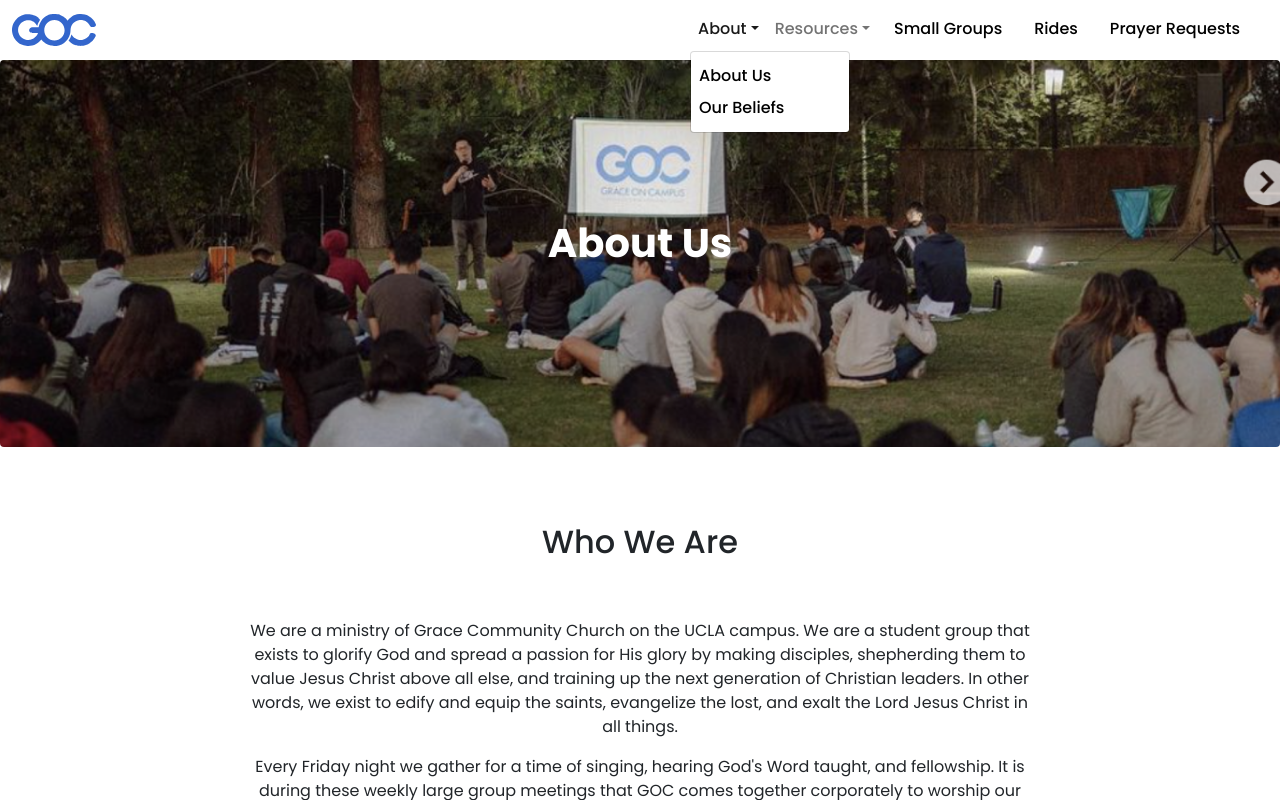
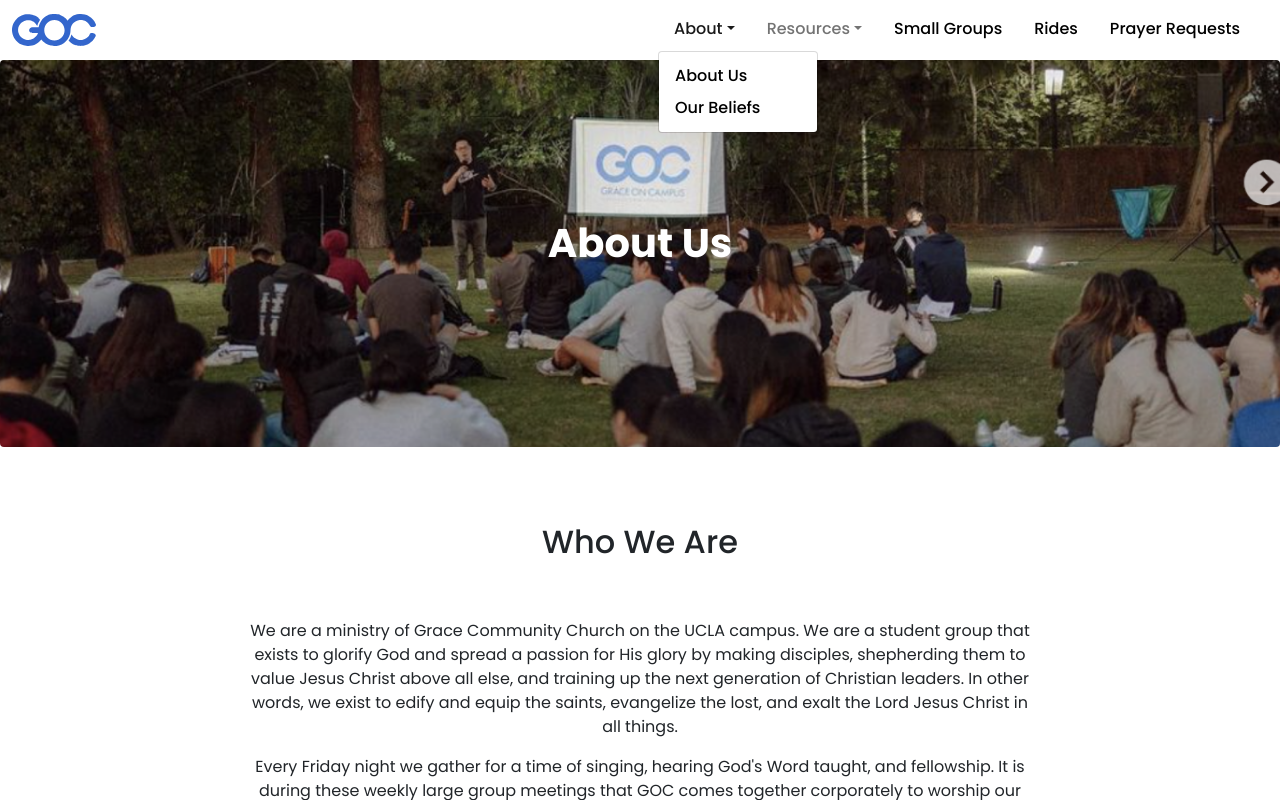
Before and after one commit to graceoncampus/goc-web-v3, a React (Create React App) app: page /about in a window 1280 px wide. Both pictures are taken after a click on the button "About". Shown: the top 800 px of the page. Built offline with nearby package versions, Linux system fonts and the light colour scheme; no server answers; what aws-amplify would draw is missing.

Commit message:
style: space out about/resources more

```diff
--- a/src/Components/User/Header/Header.tsx
+++ b/src/Components/User/Header/Header.tsx
@@ -65,15 +65,18 @@ export const Header = (headerProps: HeaderProps) => {
           <Navbar.Collapse className={"justify-content-end"}>
             <Nav activeKey={headerProps.activeKey}>
               <Nav.Item>
-                <NavDropdown className={"header-navbar-link"} title={"About"}>
+                <NavDropdown
+                  className={"px-2 header-navbar-link"}
+                  title={"About"}
+                >
                   <NavDropdown.Item
-                    className={"px-2 header-navbar-link"}
+                    className={"header-navbar-link"}
                     href={"/about"}
                   >
                     About Us
                   </NavDropdown.Item>
                   <NavDropdown.Item
-                    className={"px-2 header-navbar-link"}
+                    className={"header-navbar-link"}
                     href={"/ourbeliefs"}
                   >
                     Our Beliefs
@@ -81,9 +84,12 @@ export const Header = (headerProps: HeaderProps) => {
                 </NavDropdown>
               </Nav.Item>
               <Nav.Item>
-                <NavDropdown className={"header-navbar-link"} title="Resources">
+                <NavDropdown
+                  className={"px-2 header-navbar-link"}
+                  title="Resources"
+                >
                   <NavDropdown.Item
-                    className={"px-2 header-navbar-link"}
+                    className={"header-navbar-link"}
                     href={"/sermons"}
                   >
                     Sermons
```
